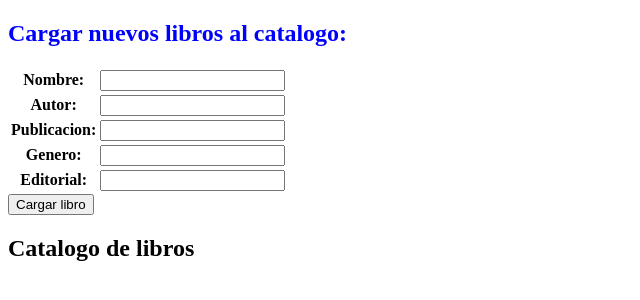
After one commit to baldr86/finalGrupoA, a Django app: page /app_biblioteca/libros.html in a window 1280 px wide. The commit adds this page. Shown: the top 300 px of the page, without its empty margins (0-640 px from the left). Run offline with Django 4.2, Linux system fonts and the light colour scheme.

Commit message:
Modificacion de la modelo Libro, creancion del template libro y prueba de cargar un libro en la base de datos

```diff
--- /dev/null
+++ b/Biblioteca/app_biblioteca/forms.py
@@ -0,0 +1,8 @@
+from django import forms
+
+class LibroFormulario(forms.Form):
+    nombre= forms.CharField(max_length=40)
+    autor= forms.CharField(max_length=30)
+    publicacion= forms.IntegerField()
+    genero= forms.CharField(max_length=20)
+    editorial= forms.CharField(max_length=20)
--- a/Biblioteca/app_biblioteca/templates/inicio.html
+++ b/Biblioteca/app_biblioteca/templates/inicio.html
@@ -23,7 +23,7 @@
         <nav class="navbar navbar-light bg-light static-top">
             <div class="container">
                 <a class="navbar-brand" href="#!">Inicio</a>
-                <a class="navbar-brand" href="#!">Catálogo</a>
+                <a class="navbar-brand" href="libros.html">Catálogo</a>
                 <a class="navbar-brand" href="#!">Cursos</a>
                 <a class="navbar-brand" href="#!">Crea tu cuenta</a>
                 <a class="navbar-brand" href="#!">Acceso a Socios</a>
--- /dev/null
+++ b/Biblioteca/app_biblioteca/templates/libros.html
@@ -0,0 +1,41 @@
+<!DOCTYPE html>
+<html lang="en">
+<head>
+    <meta charset="UTF-8">
+    <meta http-equiv="X-UA-Compatible" content="IE=edge">
+    <meta name="viewport" content="width=device-width, initial-scale=1.0">
+    <title>Libros</title>
+</head>
+<body>
+<h2 style="color: blue;">Cargar nuevos libros al catalogo:</h2>
+     <!--Aquí va lo que cambia, y lo asociado a está vista :) -->
+     {% if miFormulario.errors %}
+
+     <p style="color: red;"> Están mal los datos, revisar</p>
+
+     {% endif %}
+     <form action="" method="POST">{% csrf_token %}
+
+         <!-- Acá está la magia de Django-->
+
+         <table>
+             {{ miFormulario.as_table }}
+         </table>
+
+         <input type="submit", value="Cargar libro">
+
+     </form>
+
+     <h2>Catalogo de libros</h2>
+
+
+            {% for libro in catalogo %}
+
+                {{catalogo.nombre}}
+                {{catalogo.autor}}
+
+            {% endfor %}
+
+
+</body>
+</html>
--- a/Biblioteca/app_biblioteca/urls.py
+++ b/Biblioteca/app_biblioteca/urls.py
@@ -3,5 +3,6 @@ from app_biblioteca import views
 
 urlpatterns = [
     path('', views.inicio),
+    path("libros.html", views.libros)
 
 ]
--- a/Biblioteca/app_biblioteca/views.py
+++ b/Biblioteca/app_biblioteca/views.py
@@ -1,7 +1,36 @@
 from http.client import HTTPResponse
 from django.shortcuts import render
 from django.http import HttpResponse
+from app_biblioteca.models import Libro
+from app_biblioteca.forms import LibroFormulario
 
 def inicio(request):
 
     return render(request, "inicio.html")
+
+
+def libros(request):
+
+      if request.method == 'POST':
+
+            miFormulario = LibroFormulario(request.POST)
+
+            print(miFormulario)
+
+            if miFormulario.is_valid:
+
+                  informacion = miFormulario.cleaned_data
+
+                  libro = Libro (nombre=informacion['nombre'], autor=informacion['autor'],
+                  publicacion=informacion["publicacion"], genero=informacion["genero"],
+                  editorial=informacion["editorial"] )
+
+                  libro.save()
+
+                  return render(request, "inicio.html")
+
+      else:
+
+            miFormulario= LibroFormulario()
+
+      return render(request, "libros.html", {"miFormulario":miFormulario})
```
Also changed, not shown: Biblioteca/app_biblioteca/models.py (+3 -13 lines), Biblioteca/app_biblioteca/prueba.py (added, +8 -0 lines), Biblioteca/app_biblioteca/migrations/0003_delete_autor_delete_genero_libro_editorial_and_more.py (added), Biblioteca/app_biblioteca/templates/nuevoslibros.html (deleted), Biblioteca/db.sqlite3.
